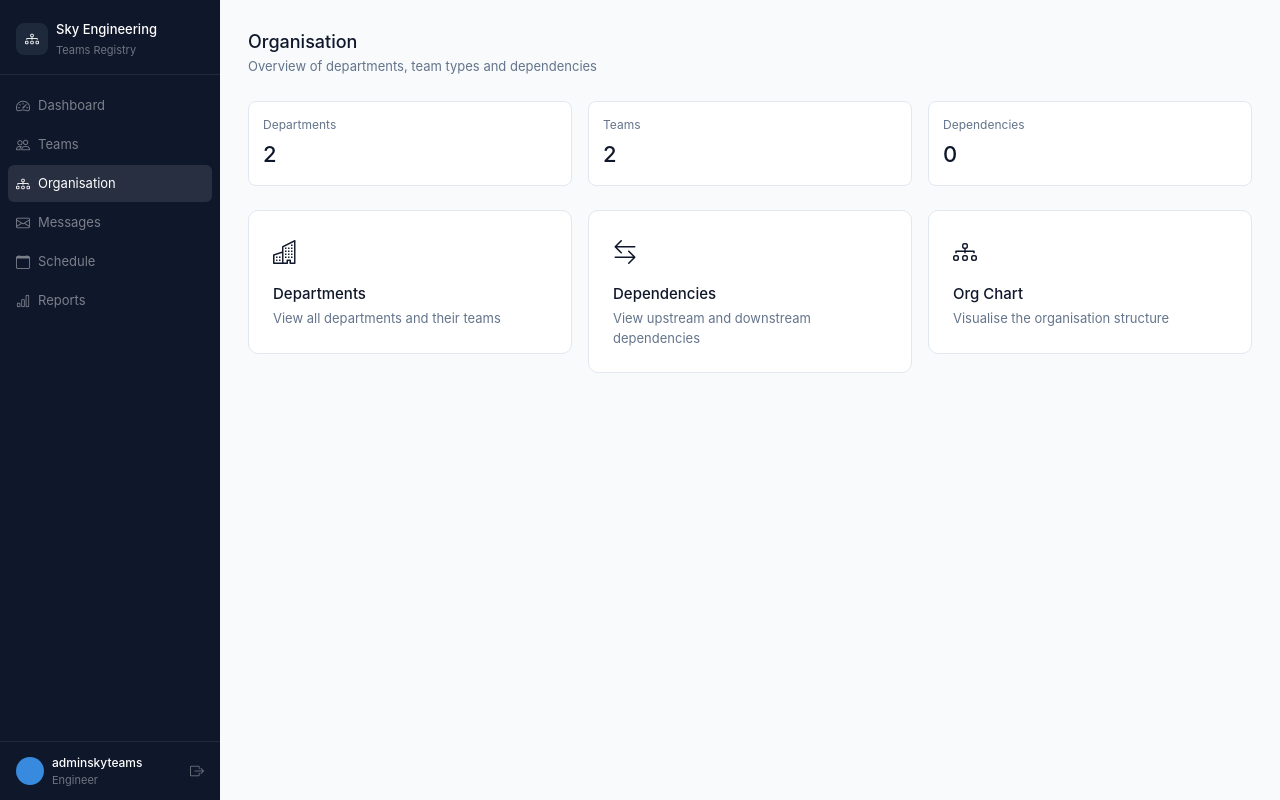
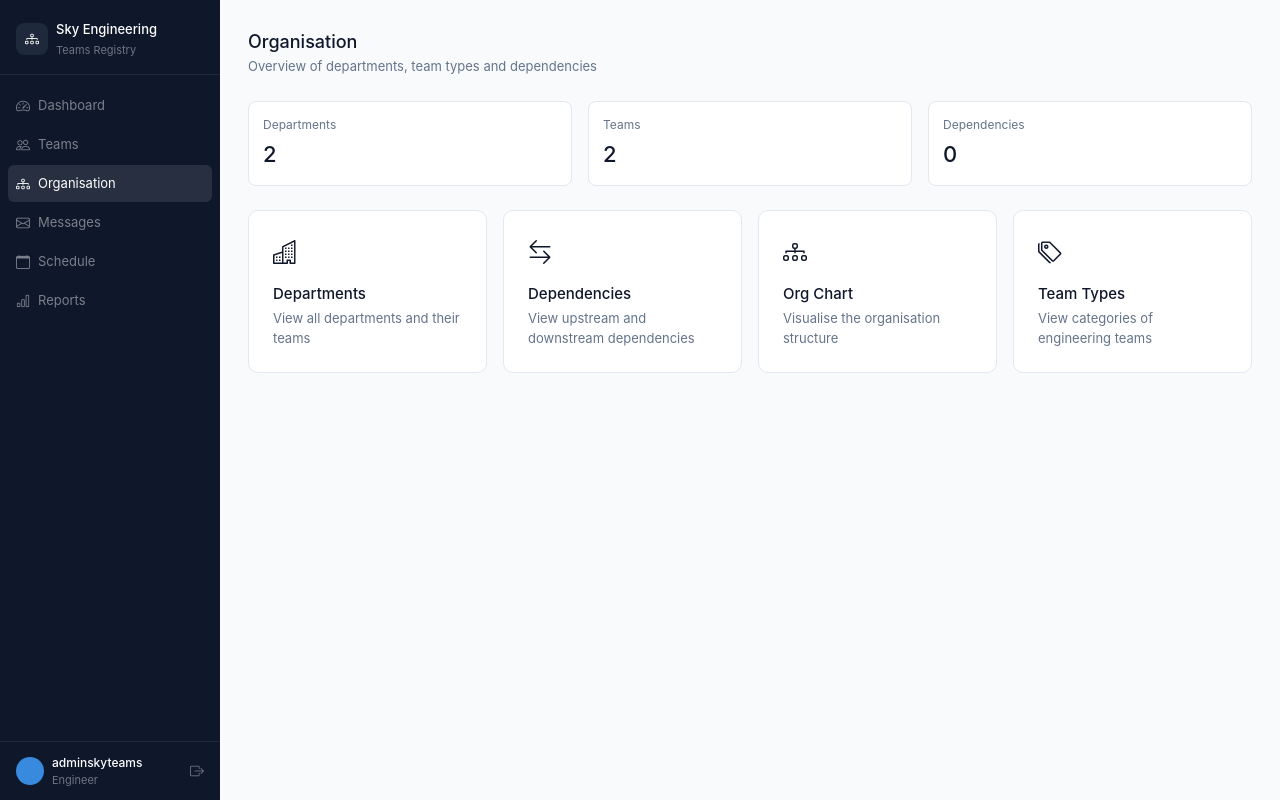
Before and after one commit to Adam-stac/sky-engineering, a Django app: page /organisation/ in a window 1280 px wide. Run offline with Django 5.2, Linux system fonts and the light colour scheme; a user stored in the database is signed in; data comes from the database, SQL or seed files in the repository; data that the repository does not hold is empty.

Commit message:
feat: team types page - organisation app complete

```diff
--- a/core/models.py
+++ b/core/models.py
@@ -55,6 +55,16 @@ class Department(models.Model):
     def __str__(self):
         return self.department_name
 
+# TEAM TYPE
+
+class TeamType(models.Model):
+    name = models.CharField(max_length=100, unique=True)
+    description = models.TextField(blank=True)
+    created_date = models.DateField(auto_now_add=True)
+
+    def __str__(self):
+        return self.name
+
 # ENGINEERING TEAM
 
 class EngineeringTeam(models.Model):
@@ -84,6 +94,13 @@ class EngineeringTeam(models.Model):
         Department,
         on_delete=models.RESTRICT,
         related_name='teams'
+    )
+    team_type = models.ForeignKey(
+    'TeamType',
+    on_delete=models.SET_NULL,
+    null=True,
+    blank=True,
+    related_name='teams'
     )
 
     def __str__(self):
--- a/organisation/views.py
+++ b/organisation/views.py
@@ -36,7 +36,12 @@ def department_detail(request, pk):
 
 @login_required
 def team_type_list(request):
-    pass
+    from core.models import TeamType
+    team_types = TeamType.objects.prefetch_related('teams').all()
+    context = {
+        'team_types': team_types,
+    }
+    return render(request, 'organisation/team_type_list.html', context)
 
 
 @login_required
--- a/static/css/organisation.css
+++ b/static/css/organisation.css
@@ -118,3 +118,13 @@
     background: #dcfce7;
     color: #15803d;
 }
+
+.team-tag {
+    display: inline-block;
+    background: #f1f5f9;
+    color: #0f172a;
+    font-size: 11px;
+    padding: 3px 8px;
+    border-radius: 4px;
+    margin: 2px;
+}
--- a/templates/organisation/org_home.html
+++ b/templates/organisation/org_home.html
@@ -35,26 +35,33 @@
 </div>
 
 <div class="row g-3">
-    <div class="col-md-4">
+    <div class="col-md-3">
         <a href="{% url 'organisation:department_list' %}" class="org-nav-card">
             <i class="bi bi-buildings org-nav-icon"></i>
             <p class="org-nav-title">Departments</p>
             <p class="org-nav-sub">View all departments and their teams</p>
         </a>
     </div>
-    <div class="col-md-4">
+    <div class="col-md-3">
         <a href="{% url 'organisation:dependency_list' %}" class="org-nav-card">
             <i class="bi bi-arrow-left-right org-nav-icon"></i>
             <p class="org-nav-title">Dependencies</p>
             <p class="org-nav-sub">View upstream and downstream dependencies</p>
         </a>
     </div>
-    <div class="col-md-4">
+    <div class="col-md-3">
         <a href="{% url 'organisation:org_chart' %}" class="org-nav-card">
             <i class="bi bi-diagram-3 org-nav-icon"></i>
             <p class="org-nav-title">Org Chart</p>
             <p class="org-nav-sub">Visualise the organisation structure</p>
         </a>
     </div>
+    <div class="col-md-3">
+    <a href="{% url 'organisation:team_type_list' %}" class="org-nav-card">
+        <i class="bi bi-tags org-nav-icon"></i>
+        <p class="org-nav-title">Team Types</p>
+        <p class="org-nav-sub">View categories of engineering teams</p>
+    </a>
+    </div>
 </div>
 {% endblock %}
```
Also changed, not shown: core/admin.py (+10 -0 lines), templates/organisation/team_type_list.html (added, +51 -0 lines), core/migrations/0002_teamtype_engineeringteam_team_type.py (added).
